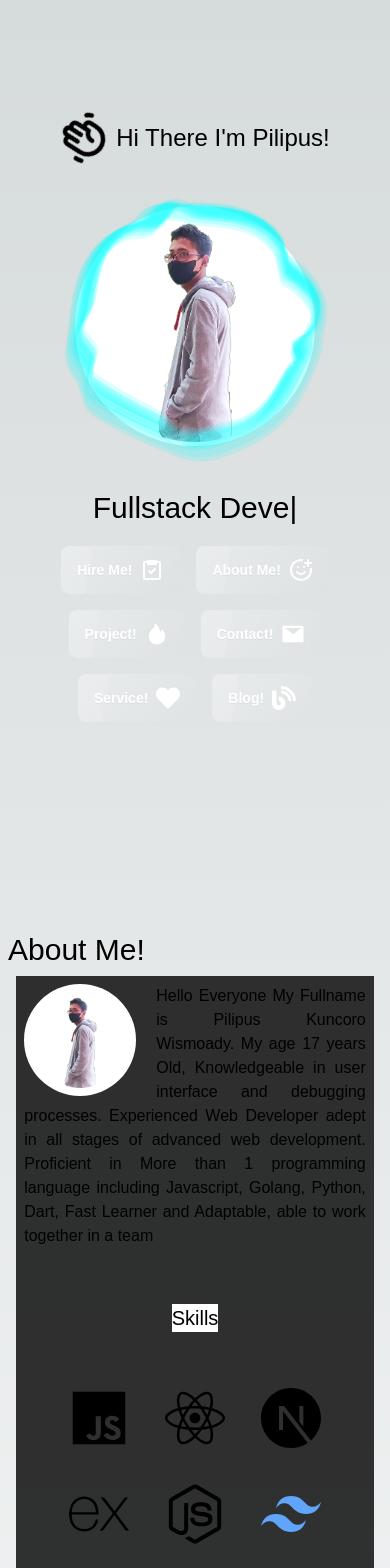
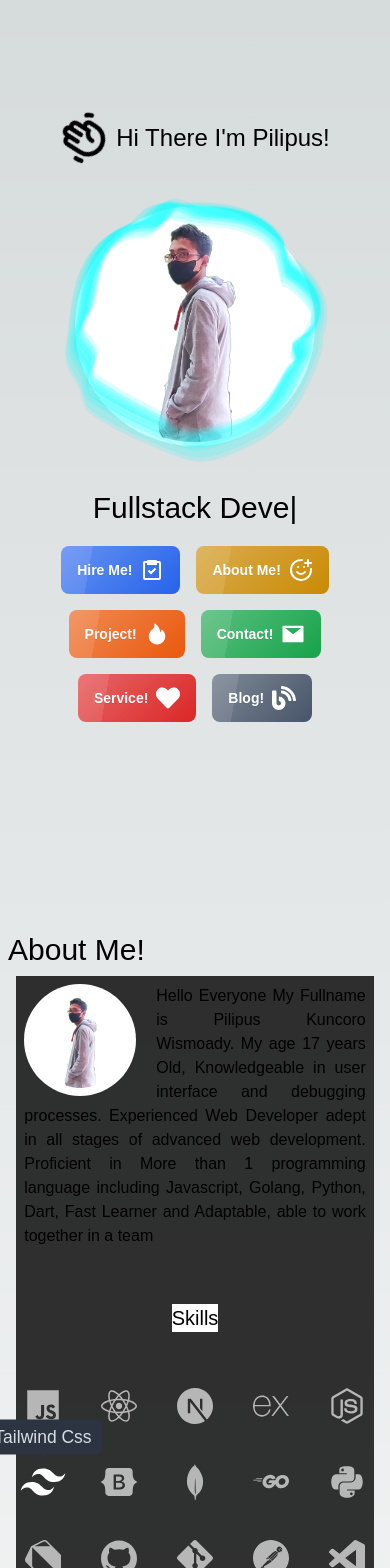
Before and after one commit to PILIPSCODE/PortFolioWebNew, a Next.js app: page / in a window 390 px wide. Shown: the top 1568 px of the page. Built offline with nearby package versions, Linux system fonts and the light colour scheme; a web font is replaced by a local one.

Commit message:
style:Optimized Icons skills

```diff
--- a/components/Aboutme/Skills.tsx
+++ b/components/Aboutme/Skills.tsx
@@ -2,71 +2,106 @@
 import React, { useEffect, useState } from 'react'
 import { IoLogoJavascript } from "react-icons/io5";
 import { FaGolang, FaPython, FaNodeJs, FaReact, FaBootstrap } from "react-icons/fa6";
-import { SiDart, SiNextdotjs, SiExpress, SiTailwindcss, SiMongodb } from "react-icons/si";
+import { SiDart, SiNextdotjs, SiExpress, SiTailwindcss, SiMongodb, SiGithub, SiPostman, SiGit, SiVisualstudiocode } from "react-icons/si";
 import { IconType } from 'react-icons'
 
 
 type Skils = {
-    icon: IconType,
+    Icon: IconType,
     lang: string,
-    color: string,
+    active:boolean
 }
 
 const Skill: Skils[] = [
     {
-        icon: IoLogoJavascript,
+        Icon: IoLogoJavascript,
         lang: "Javascript",
-        color: "text-yellow-300"
+        active:false,
     },
     {
-        icon: FaReact,
+        Icon: FaReact,
         lang: "React Js",
-        color: "text-blue-400"
+        active:false,
+
     },
     {
-        icon: SiNextdotjs,
+        Icon: SiNextdotjs,
         lang: "Next Js",
-        color: "text-slate-700"
+        active:false,
+
+
     },
     {
-        icon: SiExpress,
+        Icon: SiExpress,
         lang: "Express Js",
-        color: "text-zinc-500"
+        active:false,
+
+
     },
     {
-        icon: FaNodeJs,
+        Icon: FaNodeJs,
         lang: "Node Js",
-        color: "text-green-700"
+        active:false,
+
+
     },
     {
-        icon: SiTailwindcss,
+        Icon: SiTailwindcss,
         lang: "Tailwind Css",
-        color: "text-blue-400"
+        active:false,
+
     },
     {
-        icon: FaBootstrap,
+        Icon: FaBootstrap,
         lang: "Tailwind Css",
-        color: "text-purple-600"
+        active:false,
     },
     {
-        icon: SiMongodb,
+        Icon: SiMongodb,
         lang: "Mongodb",
-        color: "text-green-700"
+        active:false,
+
     },
     {
-        icon: FaGolang,
+        Icon: FaGolang,
         lang: "Golang",
-        color: "text-blue-400"
+        active:false,
     },
     {
-        icon: FaPython,
+        Icon: FaPython,
         lang: "Python",
-        color: "text-yellow-300"
+        active:false,
+
     },
     {
-        icon: SiDart,
+        Icon: SiDart,
         lang: "Dart",
-        color: "text-blue-200"
+        active:false,
+
+    },
+    {
+        Icon: SiGithub,
+        lang: "GitHub",
+        active:false,
+
+    },
+    {
+        Icon: SiGit,
+        lang: "Git",
+        active:false,
+
+    },
+    {
+        Icon: SiPostman,
+        lang: "PostMan",
+        active:false,
+
+    },
+    {
+        Icon: SiVisualstudiocode,
+        lang: "Vs Code",
+        active:false,
+
     },
 ]
 
@@ -77,7 +112,7 @@ const Skills = () => {
     useEffect(() => {
         let currentIndex = 0; // Menyimpan index saat ini
         const interval = setInterval(() => {
-            setSkills(prevSkills => prevSkills.map((skill, index) => ({ ...skill, color: index === currentIndex ? Skill[index].color : "" })));
+            setSkills(prevSkills => prevSkills.map((skill, index) => ({ ...skill, active: index === currentIndex ? true : false })));
             currentIndex = (currentIndex + 1) % Skill.length;
         }, 1000);
 
@@ -89,14 +124,23 @@ const Skills = () => {
             <div className='justify-center flex'>
                 <h1 className='mx-auto text-3xl  max-md:text-xl bg-white text-black my-14'>Skills</h1>
             </div>
-            <div className='flex gap-9 justify-center flex-wrap'>
+            <div className='flex gap-10 justify-center flex-wrap'>
 
                 {skills.map((items, index) => (
-                    <div className={`text-9xl max-md:text-6xl tooltip-top hover:${Skill[1].color} tooltip ${items.color}`} data-tip={items.lang} key={index}><items.icon /></div>
+                    <IconsSkill active={items.active} key={index}  Icon={items.Icon} lang={items.lang} />
                 ))}
             </div>
         </div>
     )
 }
 
+const IconsSkill = ({ Icon, lang ,active}: Skils) => {
+    return (
+
+        <div className={` tooltip-top text-6xl max-md:text-4xl duration-200 text/ tooltip  ${active?"text-white scale-125 tooltip-open":"text-white/65"} hover:scale-125 hover:text-white`} data-tip={lang}><Icon /></div>
+
+
+    )
+}
+
 export default Skills
--- a/components/Navigation.tsx
+++ b/components/Navigation.tsx
@@ -19,37 +19,37 @@ const Nav: Navigation[] = [
         Link: "/",
         Text: "Hire Me!",
         Icons: BiTask,
-        BgColor: "blue-600"
+        BgColor: "bg-blue-600"
     },
     {
         Link: "/aboutme",
         Text: "About Me!",
         Icons: LuSmilePlus,
-        BgColor: "yellow-600"
+        BgColor: "bg-yellow-600"
     },
     {
         Link: "/",
         Text: "Project!",
         Icons: AiFillFire,
-        BgColor: "orange-600"
+        BgColor: "bg-orange-600"
     },
     {
         Link: "/",
         Text: "Contact!",
         Icons: AiFillMail,
-        BgColor: "green-600"
+        BgColor: "bg-green-600"
     },
     {
         Link: "/",
         Text: "Service!",
         Icons: FaHeart,
-        BgColor: "red-600"
+        BgColor: "bg-red-600"
     },
     {
         Link: "/",
         Text: "Blog!",
         Icons: FaBlog,
-        BgColor: "slate-600"
+        BgColor: "bg-slate-600"
     },
 ]
 
@@ -81,7 +81,7 @@ function Navigation() {
                 animate="visible"
             >
                 {Nav.map((items, index) => (
-                    <Link key={index} href={items.Link}><motion.div variants={item} className={`btn mx-2 text-white my-2 glass bg-${items.BgColor} `}> <span>{items.Text}  </span><span className='text-2xl'><items.Icons /></span> </motion.div></Link>
+                    <Link key={index} href={items.Link}><motion.div variants={item} className={`btn mx-2 text-white my-2 glass ${items.BgColor} `}> <span>{items.Text}  </span><span className='text-2xl'><items.Icons /></span> </motion.div></Link>
                 ))}
 
             </motion.div>
@@ -112,9 +112,9 @@ function NavigationScroll() {
                 }
             } : { opacity: 0, y: -100, }}
             className={`w-full left-0 z-50 top-0 flex gap-3 justify-center items-center fixed  `}>
-            <div className='bg-black/80 p-5 md:w-9/12 w-full justify-center gap-5 backdrop-blur-sm flex shadow-sm shadow-white rounded-md'>
+            <div className='bg-black/80 p-5 md:w-9/12 w-full justify-around gap-5 backdrop-blur-sm flex shadow-sm shadow-white rounded-md'>
                 {Nav.map((items, index) => (
-                    <div key={index} data-tip={items.Text} className={`flex max-md:tooltip tooltip-bottom hover:text-blue-400 items-center text-2xl gap-2`}>
+                    <div key={index} data-tip={items.Text} className={`flex max-md:tooltip max-md:tooltip-bottom hover:text-white/50  text-white/white items-center text-xl gap-2`}>
                         <items.Icons />
                         <h1 className='max-md:hidden'>{items.Text}</h1>
                     </div>
```
